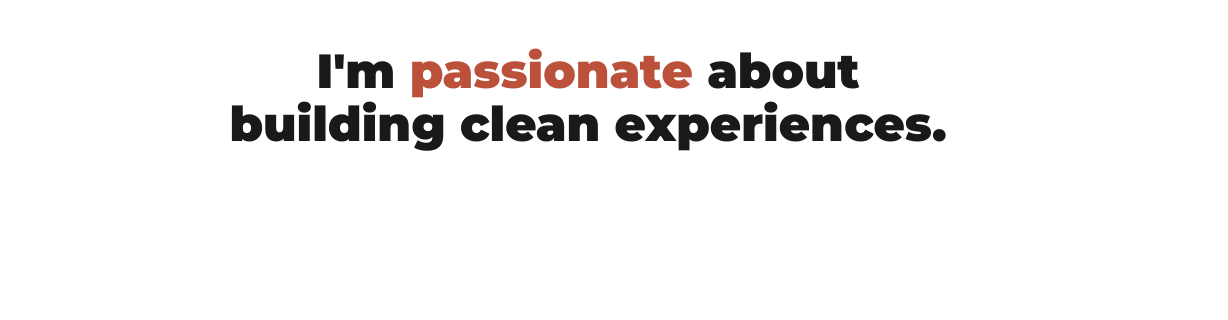
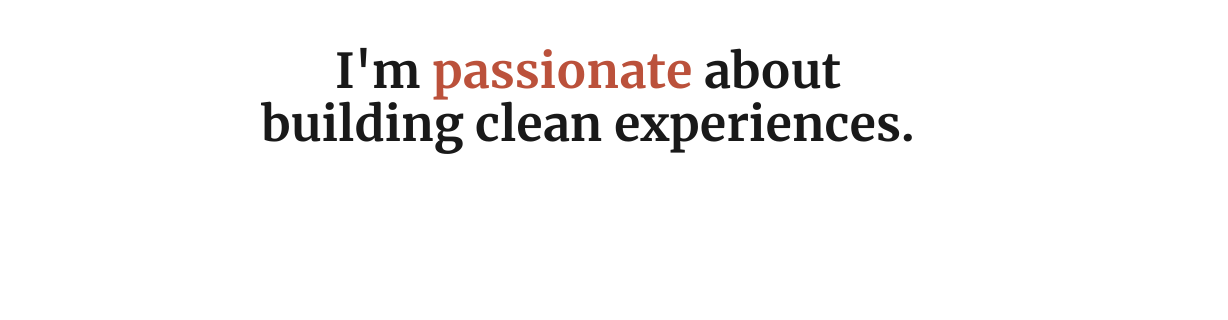
Before and after one commit to TonyProkop/tonyprokop.com, a Gatsby site: page / in a window 1280 px wide. Shown: the part 302-622 px from the top of the page, 52-1280 px from the left. Built offline with nearby package versions, Linux system fonts and the light colour scheme; Gatsby itself is replaced by a stand-in of ours; some packages are replaced by stand-ins of ours.

Commit message:
Added Merriweather font.

```diff
--- a/src/components/layout.scss
+++ b/src/components/layout.scss
@@ -1,9 +1,19 @@
 @import "../utils/shared.scss";
+
+@font-face {
+  font-family: "Merriweather-Bold";
+
+  src: url("../../static/fonts/Merriweather-Bold.woff") format("woff"),
+    url("../../static/fonts/Merriweather-Bold.woff2") format("woff2");
+  font-weight: normal;
+  font-style: normal;
+}
 
 html {
   color: $black;
   font-size: 24px;
   padding: 1rem;
+  font-family: Arial;
 }
 
 a {
@@ -12,16 +22,23 @@ a {
   text-decoration-color: $red;
 }
 
-h1, h2, h3, h4, h5, h6 {
+h1,
+h2,
+h3,
+h4,
+h5,
+h6 {
   margin: 0;
 }
 
 h1 {
   font-size: 2rem;
+  font-family: 'Merriweather-Bold';
 }
 
 h2 {
   font-size: 1.5rem;
+  font-family: 'Merriweather-Bold';
 }
 
 h3 {
@@ -37,7 +54,10 @@ h3 {
   }
 }
 
-svg[data-icon="chevron-up"], svg[data-icon="chevron-down"], svg[data-icon="chevron-left"], svg[data-icon="chevron-right"] {
+svg[data-icon="chevron-up"],
+svg[data-icon="chevron-down"],
+svg[data-icon="chevron-left"],
+svg[data-icon="chevron-right"] {
   color: $red;
 }
 
```
Also changed, not shown: static/fonts/Merriweather-Bold.woff (added), static/fonts/Merriweather-Bold.woff2 (added). Lines whose indentation alone changed are shown as unchanged.
